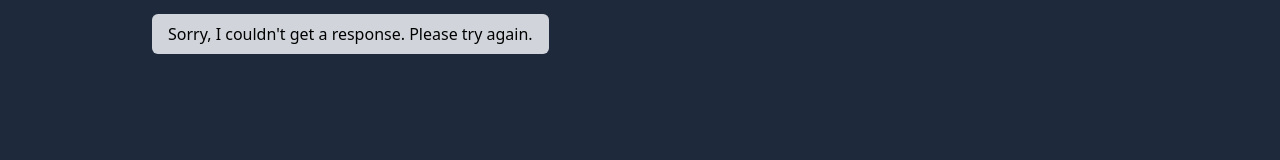
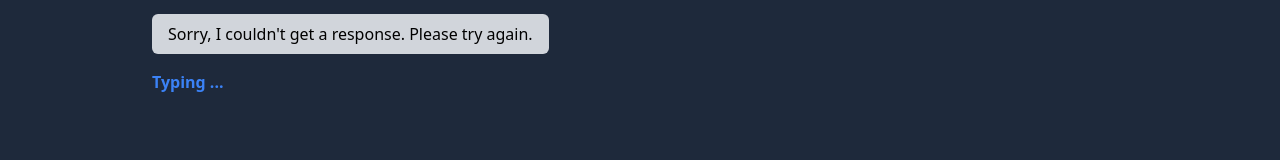
Before and after one commit to segnitsega/chatbot-app, a React (Vite) app: page /chat in a window 1280 px wide. Both pictures are taken after typing "Sample" into the empty fields and a click on the button "Send". Shown: the part 130-290 px from the top of the page. Built offline with nearby package versions, Linux system fonts and the light colour scheme; no server answers.

Commit message:
add typing feature

```diff
--- a/src/pages/ChatPage.jsx
+++ b/src/pages/ChatPage.jsx
@@ -5,7 +5,7 @@ import { sendMessageToAI } from "../services/api"; // Import API function to int
 const ChatPage = () => {
   const [messages, setMessages] = useState([]);
   const [input, setInput] = useState("");
-
+  const [isTyping, setIsTyping] = useState(false);
 
 
 
@@ -14,11 +14,15 @@ const ChatPage = () => {
       // Add user message to the message list
       setMessages([...messages, { sender: "user", text: input }]);
 
+      setIsTyping(true);
+
       try {
         // Send message to the backend to get AI's response
         // Clear input field
         setInput("");
         const response = await sendMessageToAI(input);
+
+        setIsTyping(false);
 
         // Add AI response to the message list
         setMessages((prev) => [...prev, { sender: "bot", text: response }]);
@@ -56,6 +60,15 @@ const ChatPage = () => {
             </div>
           </div>
         ))}
+
+        {isTyping && (
+          <div className="text-left ml-32 mb-4">
+            <div className="font-bold inline-block text-blue-500 rounded-md">
+              Typing ...
+            </div>
+          </div>
+        )}
+
       </div>
       <footer className="fixed bottom-0 right-0 left-0 bg-slate-800 p-4 flex items-center ">
         <input
```
